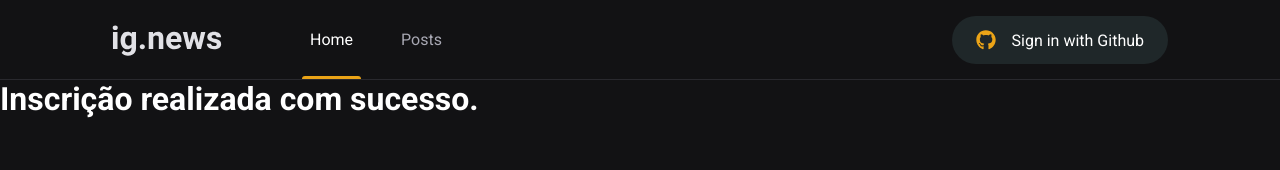
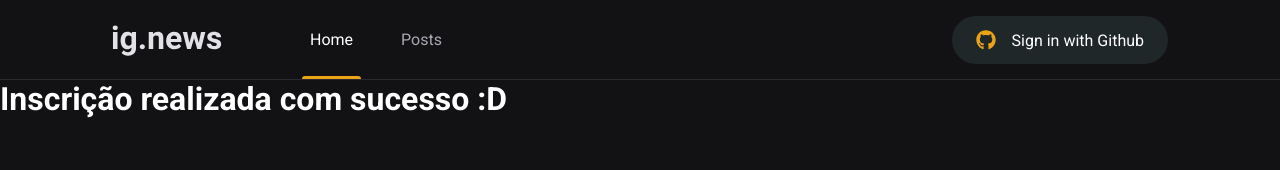
Before and after one commit to BiancaHoffer/ignews-ignite, a Next.js app: page /posts in a window 1280 px wide. Shown: the top 170 px of the page. Built offline with nearby package versions, Linux system fonts and the light colour scheme; no server answers.

Commit message:
teste webhook produção

```diff
--- a/src/pages/posts.tsx
+++ b/src/pages/posts.tsx
@@ -1,7 +1,7 @@
 export default function Posts() {
   return (
     <h1>
-        Inscrição realizada com sucesso.
+        Inscrição realizada com sucesso :D
     </h1>
   );
 }
```
Also changed, not shown: .eslintrc.json (deleted).
